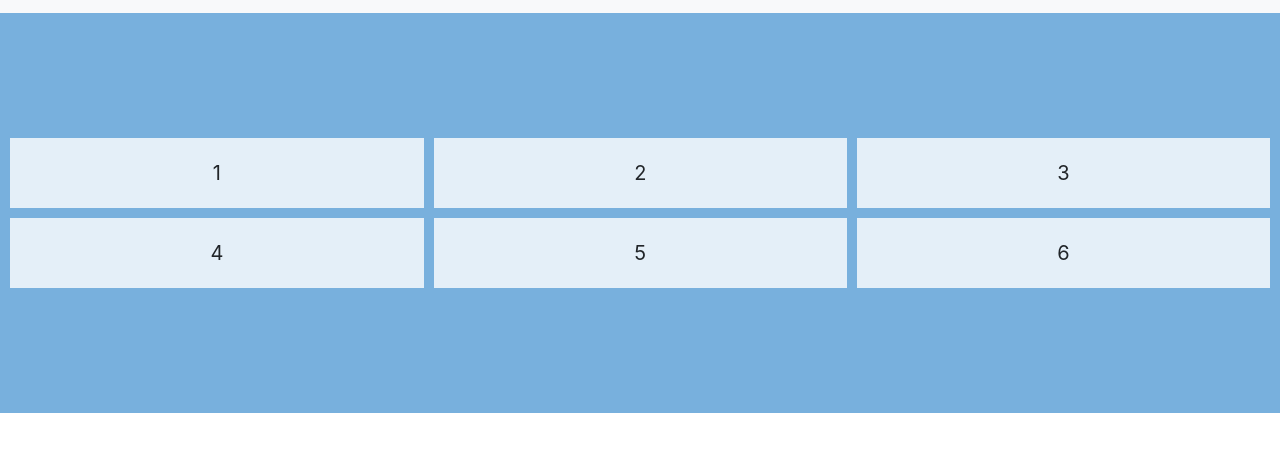
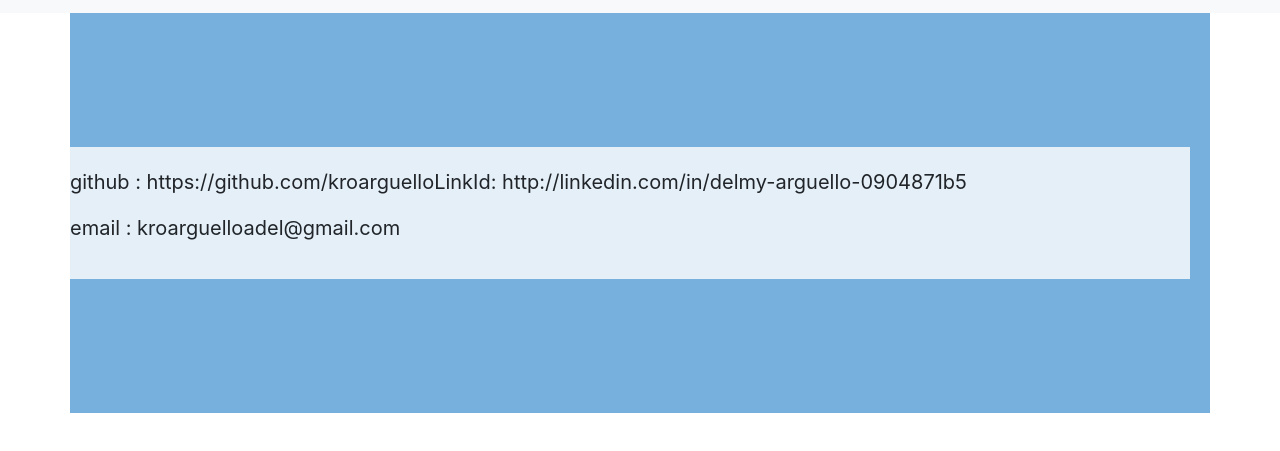
Before and after one commit to kroarguello/Delmy-Arguello, a plain HTML site: page contact.html in a window 1280 px wide. Shown: the part 59-510 px from the top of the page. Drawn offline with nearby package versions, Linux system fonts and the light colour scheme.

Commit message:
adding project 2

```diff
--- a/contact.html
+++ b/contact.html
@@ -27,13 +27,14 @@
      </nav>
 </header>
 
-<div class="grid-container">
-    <div>1</div>
-    <div>2</div>
-    <div>3</div>
-    <div>4</div>
-    <div>5</div>
-    <div>6</div>
+<div class="grid-container container">
+    <div class="row">
+        <p>github : https://github.com/kroarguello  </p><br>
+        <p>LinkId: http://linkedin.com/in/delmy-arguello-0904871b5</p><br>
+        <p>email : kroarguelloadel@gmail.com</p>
+
+    </div>
+
   </div>
 
 
```
Also changed, not shown: portfolio.html (+3 -3 lines), css/project2.png (added).
